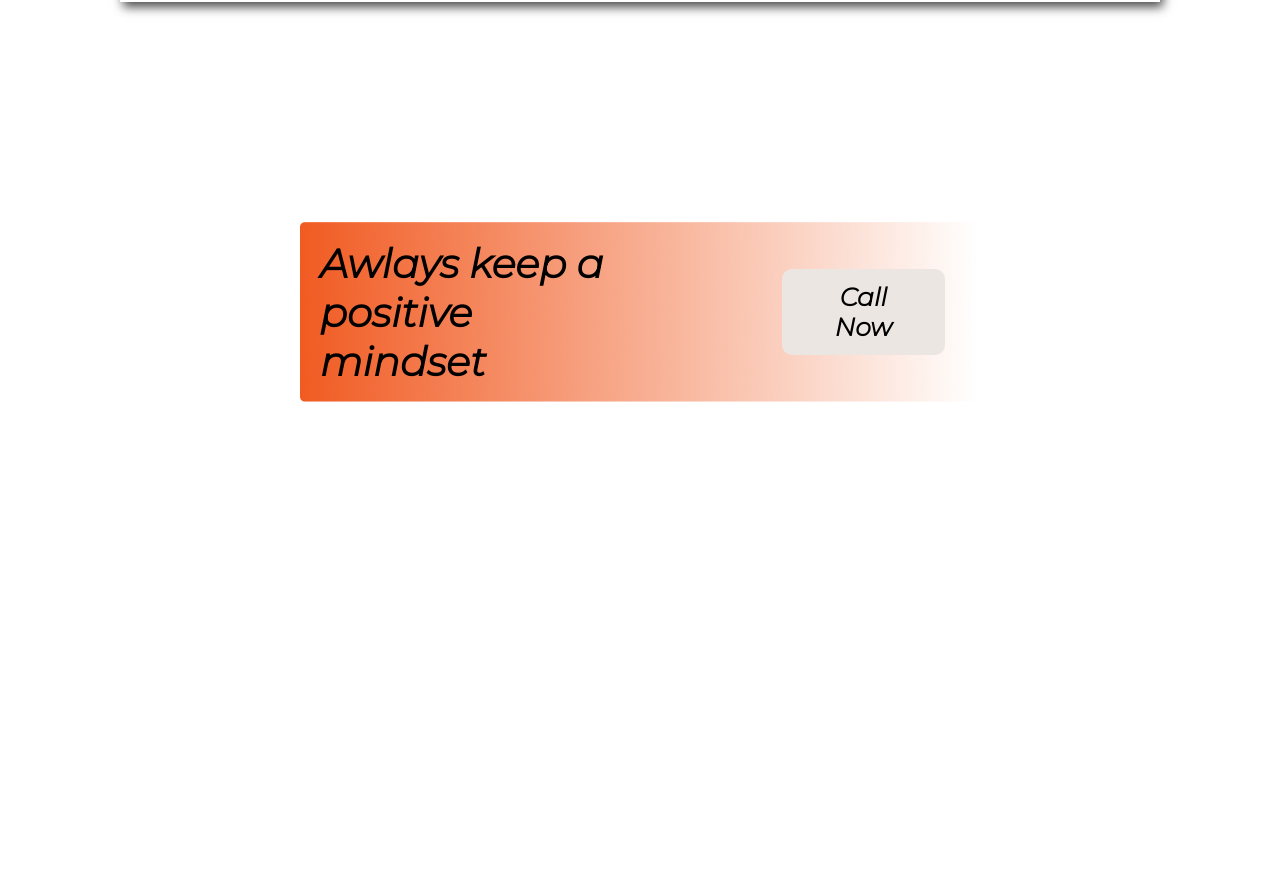
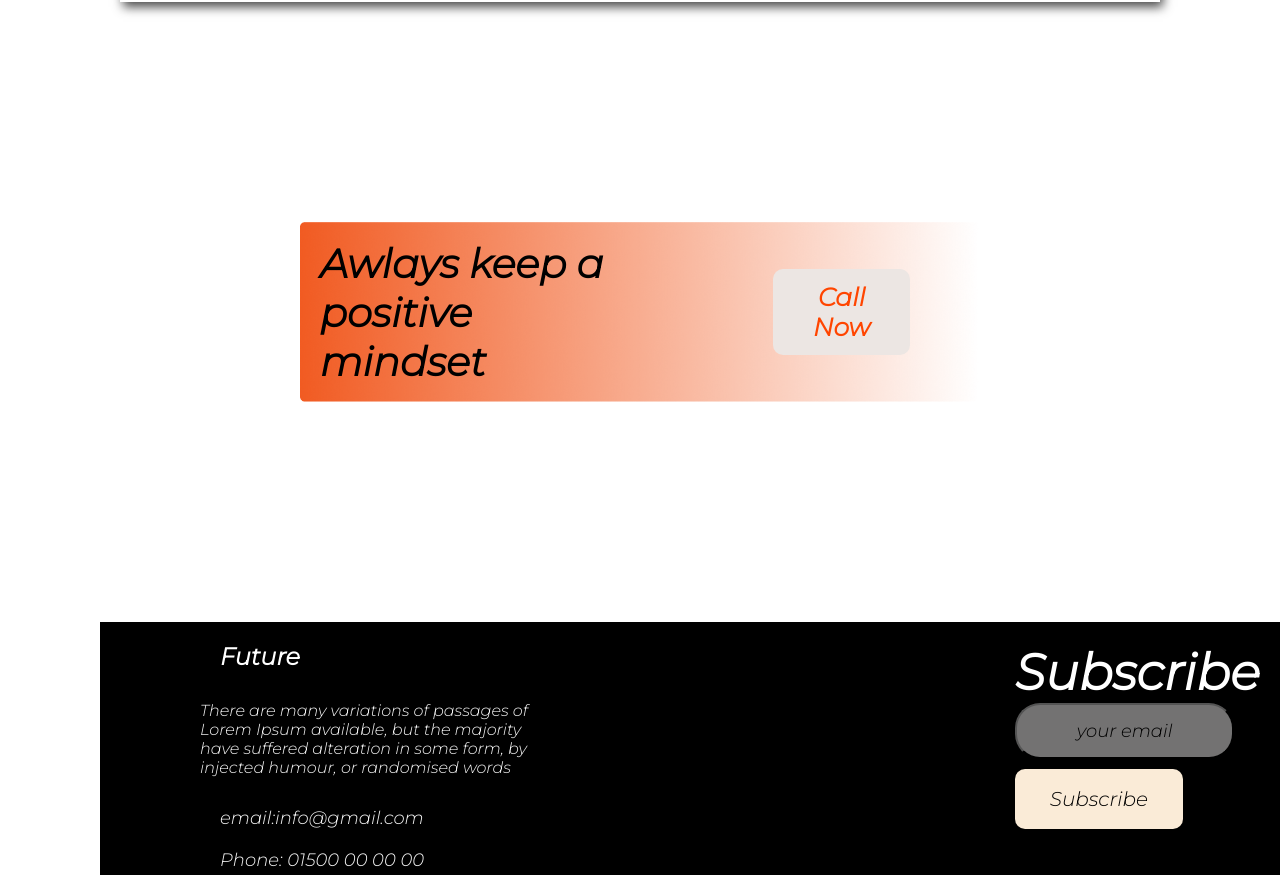
Before and after one commit to noman2612/noman-hossain-arfat, a plain HTML site: page index.html in a window 1280 px wide. Shown: the part 1931-2806 px from the top of the page. Before the commit the page ends 2553 px from the top, so only its background shows below. Drawn offline with Linux system fonts and the light colour scheme.

Commit message:
all git add

```diff
--- a/index.html
+++ b/index.html
@@ -109,8 +109,70 @@ mindset
 </div>
 </div>
 </section>
-<footer>
+<!-- footer -contaniner -->
+<footer class="footer-titel">
+<div class="footer-contaniner">
+    <div class="footer-left">
+<div class="footer-details">
+<h1 class="footer-header" >Future</h1>
+<p class="footer-contan">There are many variations of passages of Lorem Ipsum
+    available, but the majority have suffered alteration in some
+    form, by injected humour, or randomised words</p>
+    <div class="footer-titel">
+<ul class="footer-about" >
+   <li class="footer-" >
+    <p class="footer-info" >email:info@gmail.com</p>
+   </li>
+   <li class="footer">
 
+    <p class="footer-info">Phone: 01500 00 00 00</p>
+   </li>
+</ul>
+<div class="footer-icon ">
+<li><img class="footer-img" src="./new-year-new-me-main/images/icons/fb.png" alt=""></li>
+<li><img class="footer-img" src="./new-year-new-me-main/images/icons/twitter.png" alt=""></li>
+<li><img class="footer-img" src="./new-year-new-me-main/images/icons/youtube.png" alt=""></li>
+
+
+</div>
+
+
+
+
+
+    </div>
+</div>
+
+    </div>
+<div class="foorer-right">
+<div class="footer-right-container">
+<div class="right-description">
+<h1>Subscribe</h1>
+<button class="email-btn">
+    your email
+</button>
+<button class="Subscribe-btn">
+    Subscribe
+</button>
+
+
+</div>
+
+
+
+</div>
+
+
+
+</div>
+
+
+
+
+
+
+
+</div>
 
 
 
--- a/style.css
+++ b/style.css
@@ -100,9 +100,7 @@ margin-top: 110px;
 margin-top: 130px;
 
 }
-.service-logo{
 
-}
 .about-deatils{
   margin-top: 50px;
     gap: 20px;
@@ -172,8 +170,8 @@ align-items: center;
     background-color: rgb(236, 230, 227);
     border: none;
     padding: 13px 30px;
-    margin: 15px 35px
-    color:rgb(216, 128, 65);
+    margin: 15px 35px;
+    color: orangered;
     font-weight:bold;
     border-radius:10px;}
 
@@ -182,3 +180,96 @@ padding:20px 35px;
 justify-items:center;
 align-items:center;
 }
+/* footer menu */
+.footer-titel{
+max-width: 1700px;
+
+}
+.footer-contaniner{
+background-color: black;
+display: flex;
+background-position: center;
+background-size: cover;
+height: 100vh;
+padding: 10px;
+margin-bottom: 10px;
+}
+.footer-header{
+font-size: 24px;
+color: white;
+justify-content: center;
+align-items: center;
+text-align: left;
+padding: 10px;
+margin-left: 100px;
+
+}
+.footer-contan{
+font-size: 18;
+justify-content: center;
+width: 40%;
+margin: auto;
+padding: 10px;
+color:whitesmoke;
+text-align: left;
+margin:80px;
+margin-top: 10px;
+margin-bottom: 10px;
+}
+.footer-titel{
+margin-top: 10px;
+align-items: center;
+text-align: left;
+margin-left: 100px;
+}
+.footer{
+    display: flex;
+text-align: left;
+}
+.footer-info{
+ text-align: left;
+color: whitesmoke;
+font-size:18px;
+padding: 10px;
+}
+.footer-icon{
+align-items: center;
+   display: flex;
+   gap:5px;
+
+
+}
+.footer-img{
+height: 40px;
+width: 40px;
+
+}
+.footer-about{
+margin-top: 10px;
+
+}
+/* footer-right */
+.foorer-right{
+display: flex;
+
+}
+.right-description{
+color: white;
+font-size: 25px;
+padding: 10px;
+
+}
+.email-btn{
+font-size: 18px;
+padding: 15px 60px;
+border-radius:25px;
+background-color: #737272;
+}
+.Subscribe-btn{
+    margin-top: 10px;
+font-size: 20px;
+padding: 18px 35px;
+background-color: antiquewhite;
+border: none;
+border-radius: 10px;
+}
```
